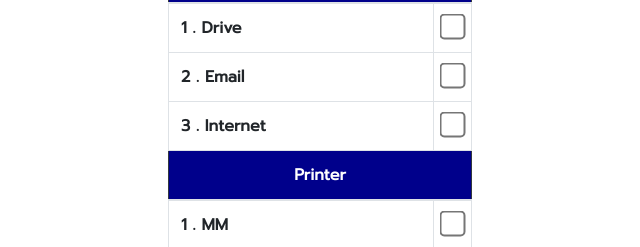
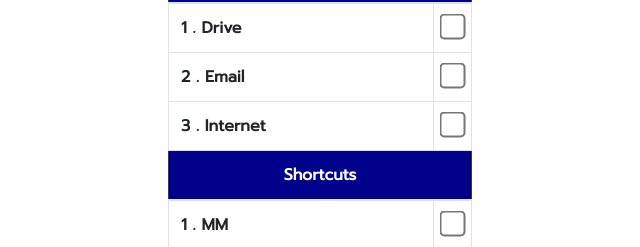
Before and after one commit to nuttapong1996/sqinstall, a plain HTML site: page index.html in a window 1280 px wide. Shown: the part 1363-1610 px from the top of the page, 320-960 px from the left. Drawn offline with nearby package versions, Linux system fonts and the light colour scheme.

Commit message:
Update index.html
Fix shortcuts section.

```diff
--- a/index.html
+++ b/index.html
@@ -55,7 +55,7 @@
                         <tr><td>2 . Email</td><td><input type='checkbox'></td></tr>
                         <tr><td>3 . Internet </td><td><input type='checkbox'></td></tr>
 
-                    <thead class="table-dark"><tr style="text-align: center;"><th colspan="2">Printer</th></tr></thead>
+                    <thead class="table-dark"><tr style="text-align: center;"><th colspan="2">Shortcuts</th></tr></thead>
                         <tr><td>1 . MM</td><td><input type='checkbox'></td></tr>
                         <tr><td>2 . PH8</td><td><input type='checkbox'></td></tr>
                         <tr><td>3 . MM2</td><td><input type='checkbox'></td></tr>
```
